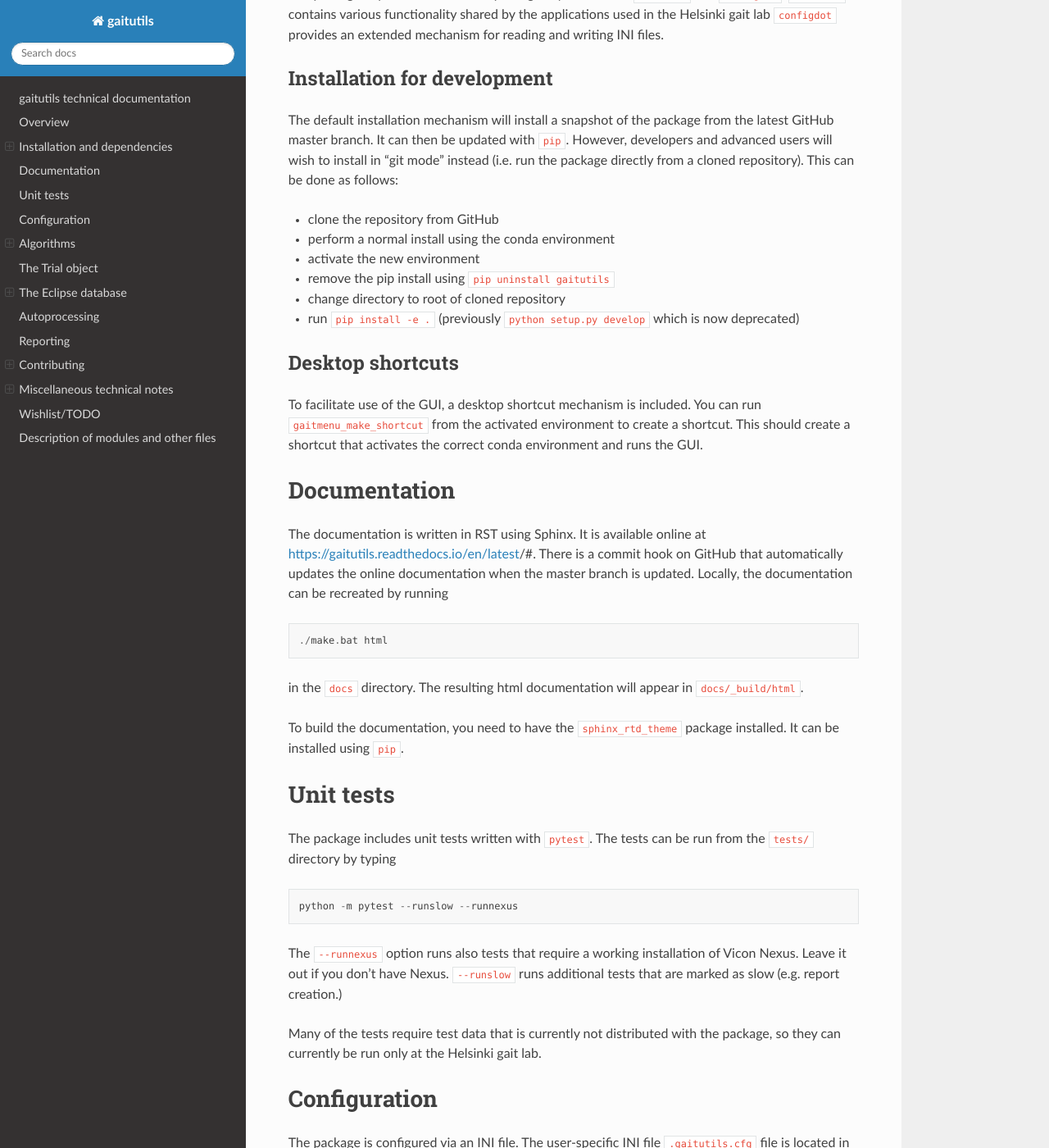
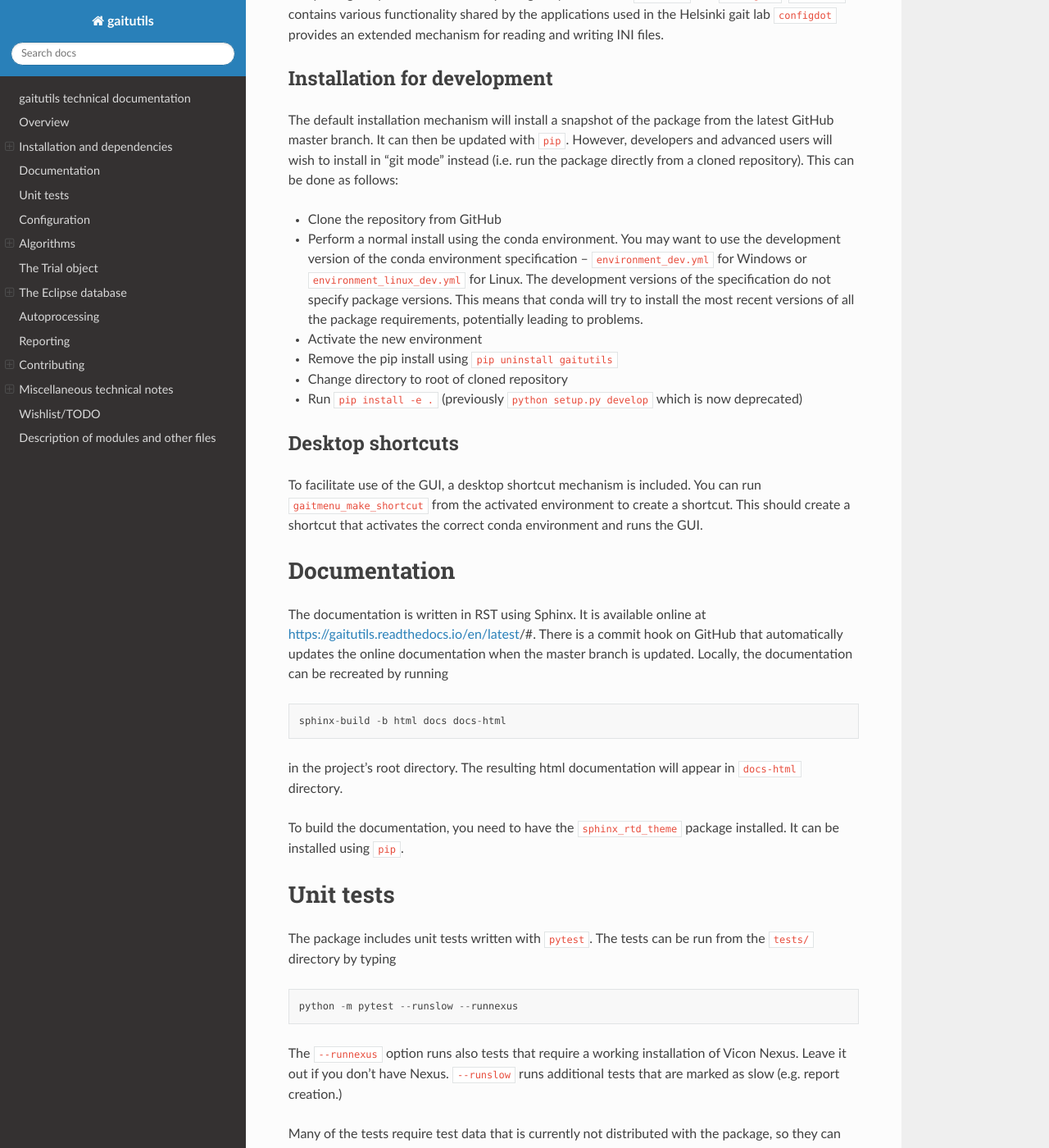
Before and after one commit to NCH-Motion-Laboratory/gaitutils, a Sphinx documentation site: the page built from docs/techdoc.rst, in a window 1280 px wide and 1400 px high, scrolled down 1217 px. Shown: the whole window at 82% size. Built offline with Sphinx 7.4.7 and the Read the Docs theme 2.0.0, drawn with Linux system fonts in a browser that asks for light colours.

Commit message:
docs updated

```diff
--- a/docs/techdoc.rst
+++ b/docs/techdoc.rst
@@ -67,12 +67,17 @@ latest GitHub master branch. It can then be updated with ``pip``. However,
 developers and advanced users will wish to install in "git mode" instead (i.e.
 run the package directly from a cloned repository). This can be done as follows:
 
-- clone the repository from GitHub
-- perform a normal install using the conda environment
-- activate the new environment
-- remove the pip install using ``pip uninstall gaitutils``
-- change directory to root of cloned repository
-- run ``pip install -e .`` (previously ``python setup.py develop`` which is now deprecated)
+- Clone the repository from GitHub
+- Perform a normal install using the conda environment. You may want to use the
+  development version of the conda environment specification -- ``environment_dev.yml``
+  for Windows or ``environment_linux_dev.yml`` for Linux. The development versions
+  of the specification do not specify package versions. This means that conda will try
+  to install the most recent versions of all the package requirements, potentially
+  leading to problems.
+- Activate the new environment
+- Remove the pip install using ``pip uninstall gaitutils``
+- Change directory to root of cloned repository
+- Run ``pip install -e .`` (previously ``python setup.py develop`` which is now deprecated)
 
 Desktop shortcuts
 -----------------
@@ -93,10 +98,10 @@ updated. Locally, the documentation can be recreated by running
 
 ::
 
-    ./make.bat html
+    sphinx-build -b html docs docs-html
 
-in the ``docs`` directory. The resulting html documentation will appear in
-``docs/_build/html``.
+in the project's root directory. The resulting html documentation will appear in
+``docs-html`` directory.
 
 To build the documentation, you need to have the ``sphinx_rtd_theme`` package
 installed. It can be installed using ``pip``.
```
Also changed, not shown: docs/install_win.rst (+12 -8 lines).
